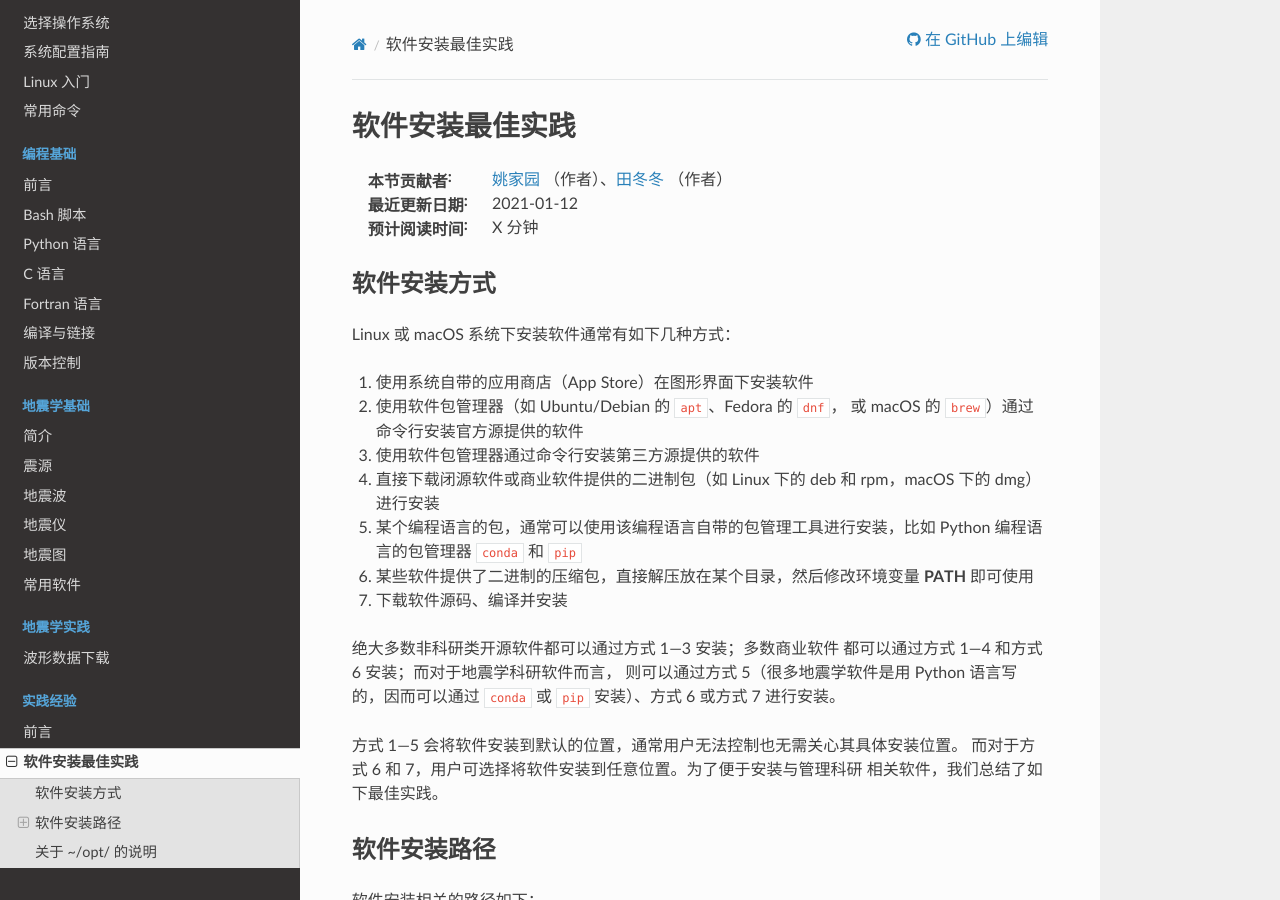
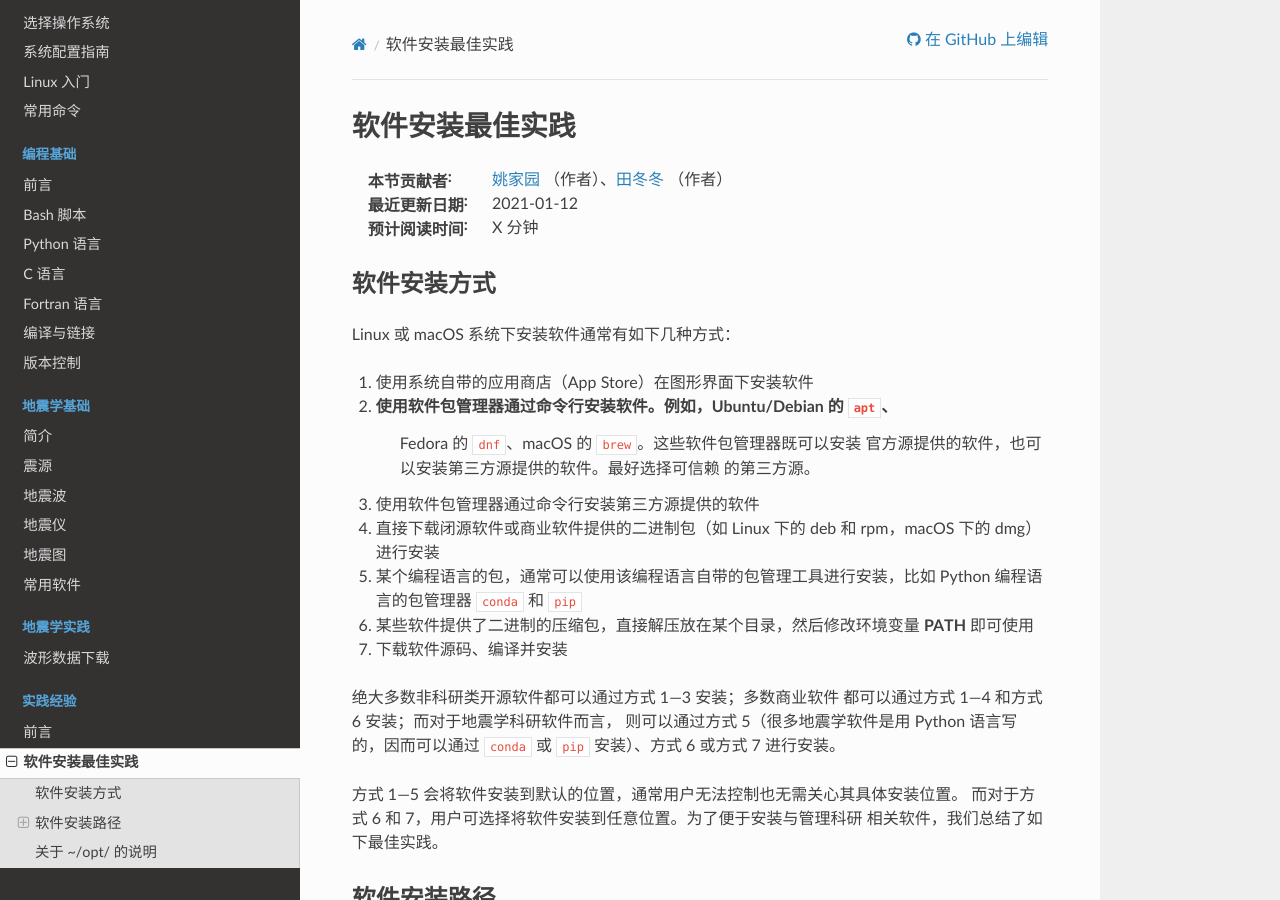
Before and after one commit to seismo-learn/seismology101, a Sphinx documentation site: the page built from source/best-practices/software-installation.rst, in a window 1280 px wide and 900 px high. Built offline with Sphinx 7.4.7 and the Read the Docs theme 2.0.0, drawn with Linux system fonts in a browser that asks for light colours.

Commit message:
Update source/best-practices/software-installation.rst
Co-authored-by: Jiayuan Yao <coreman.seism@gmail.com>

```diff
--- a/source/best-practices/software-installation.rst
+++ b/source/best-practices/software-installation.rst
@@ -11,8 +11,10 @@
 Linux 或 macOS 系统下安装软件通常有如下几种方式：
 
 1. 使用系统自带的应用商店（App Store）在图形界面下安装软件
-2. 使用软件包管理器（如 Ubuntu/Debian 的 ``apt``、Fedora 的 ``dnf``，
-   或 macOS 的 ``brew``）通过命令行安装官方源提供的软件
+2. 使用软件包管理器通过命令行安装软件。例如，Ubuntu/Debian 的 ``apt``\ 、
+    Fedora 的 ``dnf``\ 、macOS 的 ``brew``\ 。这些软件包管理器既可以安装
+    官方源提供的软件，也可以安装第三方源提供的软件。最好选择可信赖
+    的第三方源。
 3. 使用软件包管理器通过命令行安装第三方源提供的软件
 4. 直接下载闭源软件或商业软件提供的二进制包（如 Linux 下的 deb 和 rpm，macOS 下的 dmg）
    进行安装
```
